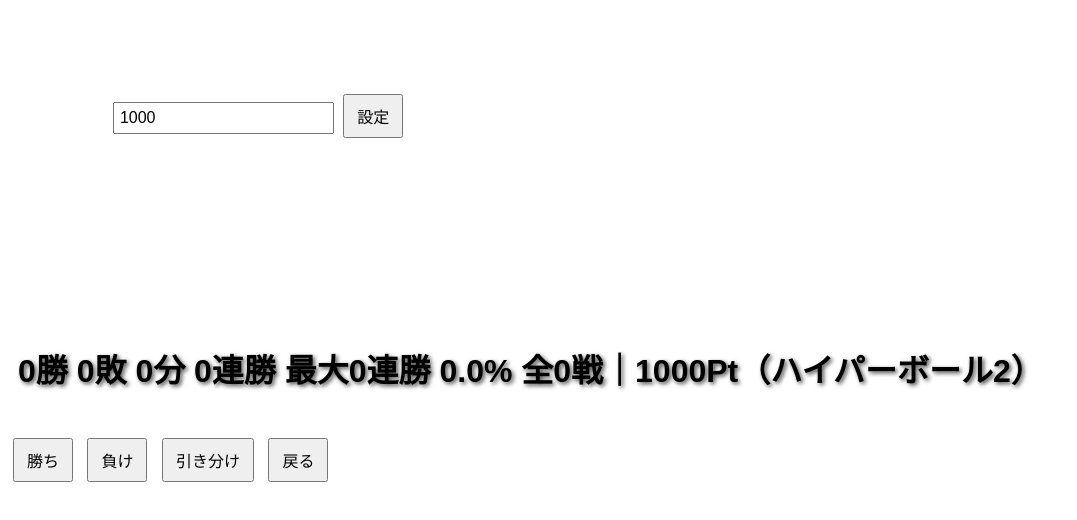
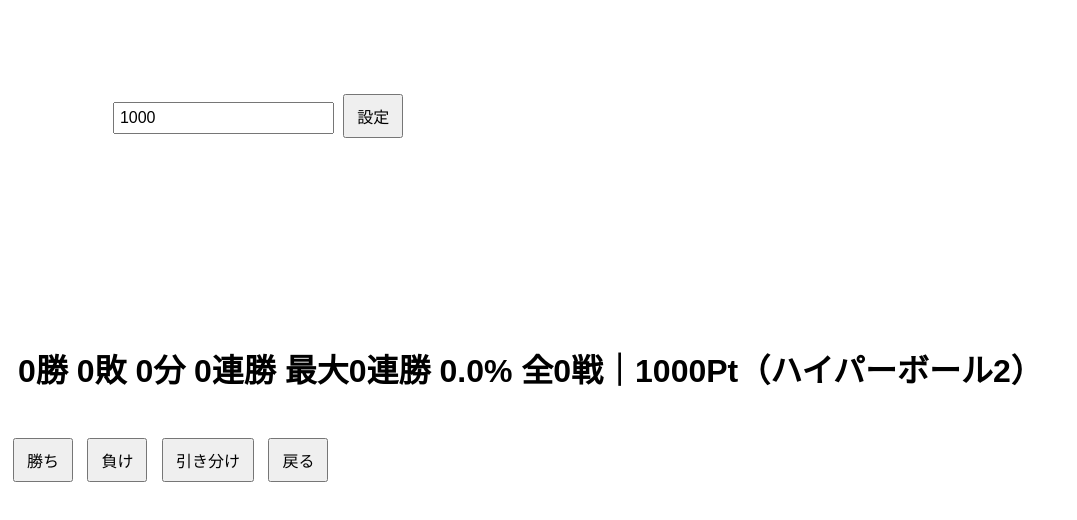
Before and after one commit to note-creator/pokepoke_counter, a plain HTML site: page index.html in a window 1280 px wide. Shown: the whole page, without its empty margins (0-1077 px from the left). Drawn offline with Linux system fonts and the light colour scheme.

Commit message:
Update index.html

```diff
--- a/index.html
+++ b/index.html
@@ -5,7 +5,7 @@
   <title>ポケポケ勝敗カウンター</title>
   <style>
     body {
-      background-color: transparent;
+      background-color: white;
       font-family: sans-serif;
       color: white;
     }
@@ -14,8 +14,8 @@
       font-weight: bold;
       padding: 10px;
       color: black;
-      background-color: rgba(0, 0, 0, 0); /* 完全透過 */
-      text-shadow: 2px 2px 4px rgba(0,0,0,0.7); /* 縁取り風の影 */
+      background-color: transparent; /* 完全透過 */
+      text-shadow: none; /* 縁取り風の影 */
     }
 
     .section {
```
